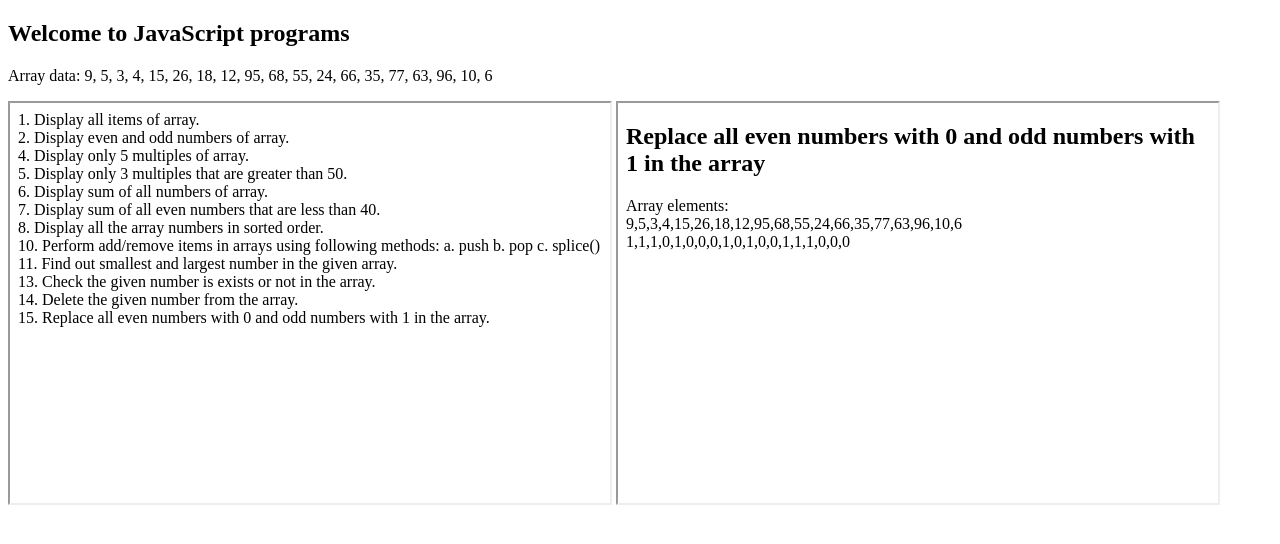
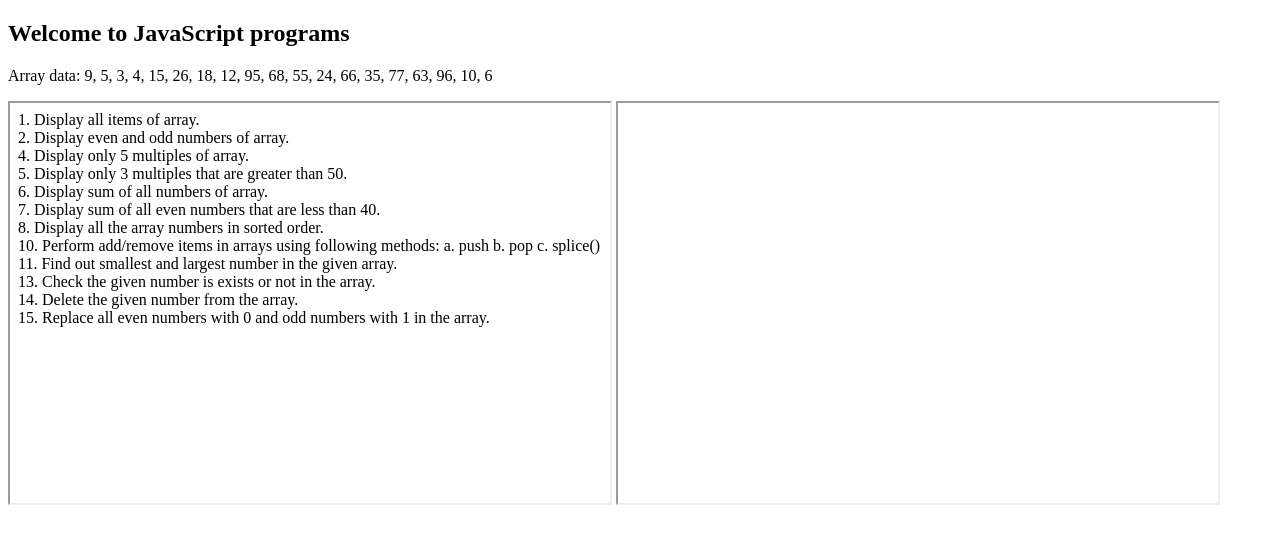
Before and after one commit to Kalyan06/Javascript, a plain HTML site: page WebContent/index.html in a window 1280 px wide. Drawn offline with Linux system fonts and the light colour scheme.

Commit message:
src removed for iframe2

```diff
--- a/WebContent/index.html
+++ b/WebContent/index.html
@@ -8,6 +8,6 @@
 	<h2>Welcome to JavaScript programs</h2>
 	<p>Array data: 9, 5, 3, 4, 15, 26, 18, 12, 95, 68, 55, 24, 66, 35, 77, 63, 96, 10, 6</p>
 	<iframe src="Questions.html" height="400" width="600"></iframe>
-	<iframe src="0and1.html" height="400" width="600" name="Q"></iframe>
+	<iframe height="400" width="600" name="Q"></iframe>
 </body>
 </html>
```
